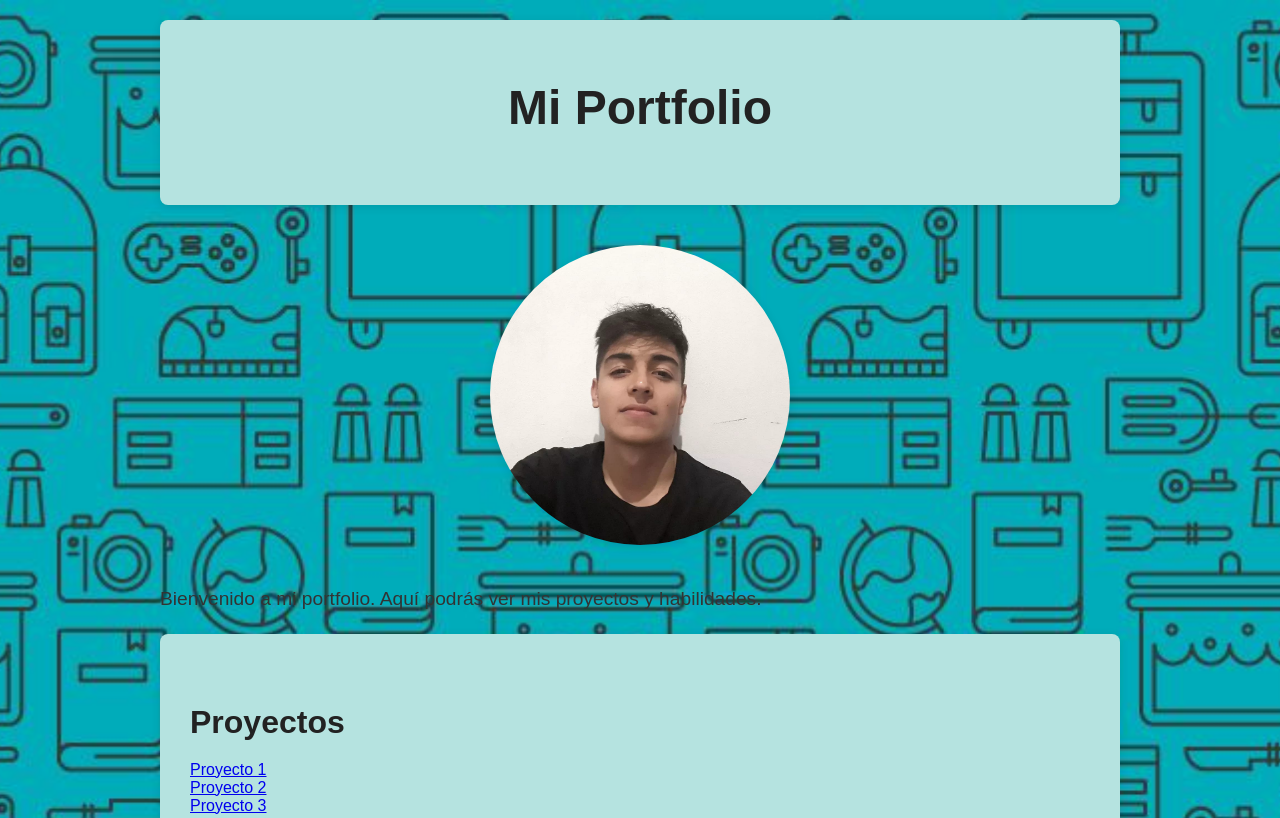
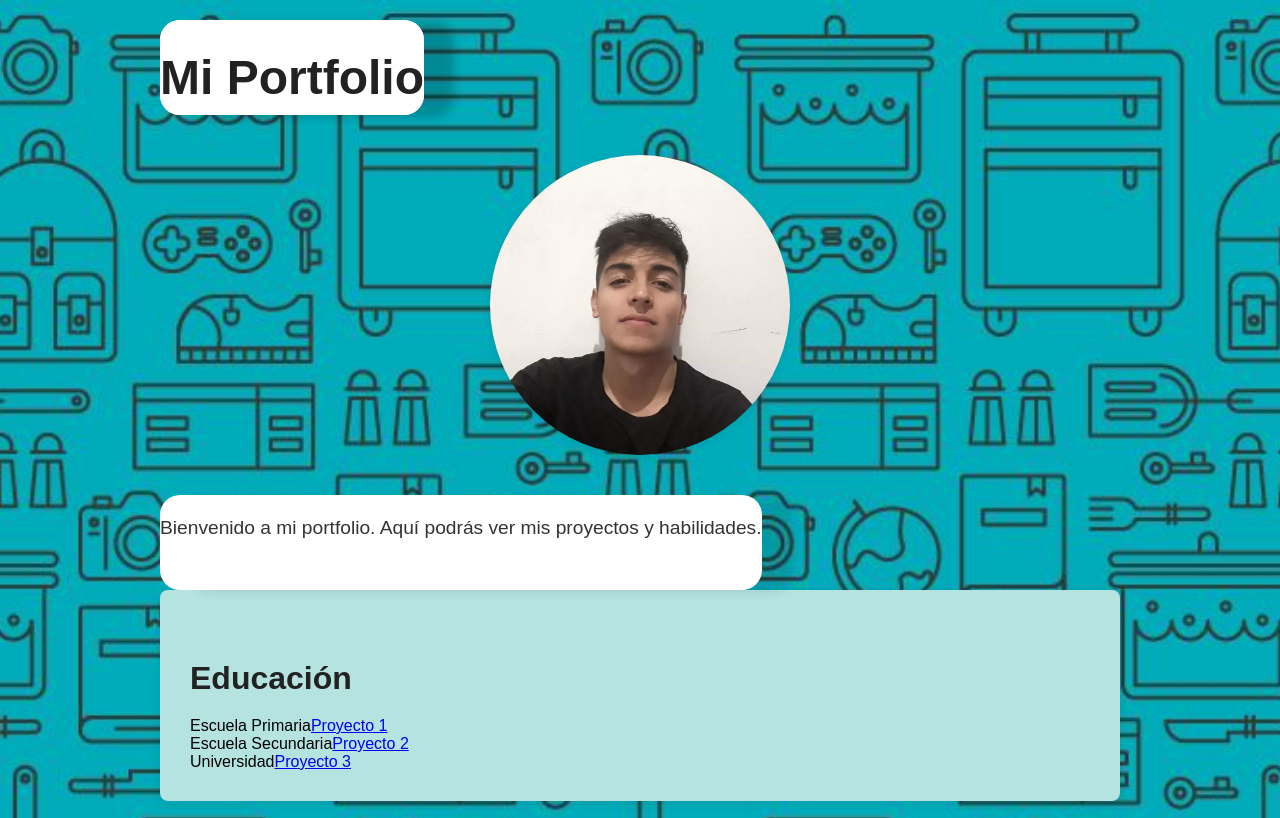
Before and after one commit to ATour02/Portfolio, a plain HTML site: page index.html in a window 1280 px wide. Shown: the top 818 px of the page. Drawn offline with Linux system fonts and the light colour scheme.

Commit message:
Sections para titulo y subtitulo + imagen

```diff
--- a/assets/css/styles.css
+++ b/assets/css/styles.css
@@ -41,6 +41,23 @@ p {
     padding: 30px;
     margin-bottom: 40px;
   }
+  .containerTittle {
+    max-width: 20px;
+    margin: 0 auto;
+    padding: 20px;
+  }
+  .sectionTittle {
+    background-color: #ffffff;
+    display: inline-block;
+  align-items: center;
+  height: 95px;
+  border-radius: 20px;
+    box-shadow: 30px 2px 10px rgba(0, 0, 0, 0.1);
+    margin 0 auto;
+  }
+  div {
+    margin: 0 auto;
+  }
   ul {
     list-style-type: none;
     margin: 0;
--- a/index.html
+++ b/index.html
@@ -7,17 +7,21 @@
   </head>
   <body>
     <body class="container">
-        <section class="section">
+        <div class="sectionTittle">
+        <section class="sectionTittle">
     <h1>Mi Portfolio</h1>
         </section>
+    </div>
     <img src="../Portfolio/public/fotoPerfil.jpeg" alt="mi foto">
+    <section class="sectionTittle">
     <p>Bienvenido a mi portfolio. Aquí podrás ver mis proyectos y habilidades.</p>
+        </section>
     <section class="section">
-        <h2>Proyectos</h2>
+        <h2>Educación</h2>
         <ul>
-          <li><a href="proyecto1.html">Proyecto 1</a></li>
-          <li><a href="proyecto2.html">Proyecto 2</a></li>
-          <li><a href="proyecto3.html">Proyecto 3</a></li>
+          <li>Escuela Primaria<a href="proyecto1.html">Proyecto 1</a></li>
+          <li>Escuela Secundaria<a href="proyecto2.html">Proyecto 2</a></li>
+          <li>Universidad<a href="proyecto3.html">Proyecto 3</a></li>
         </ul>
       </section>
 
```
